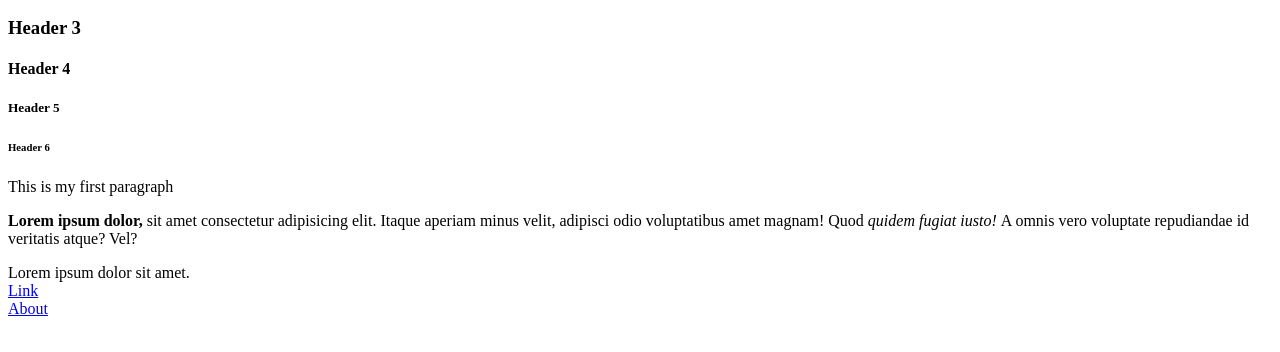
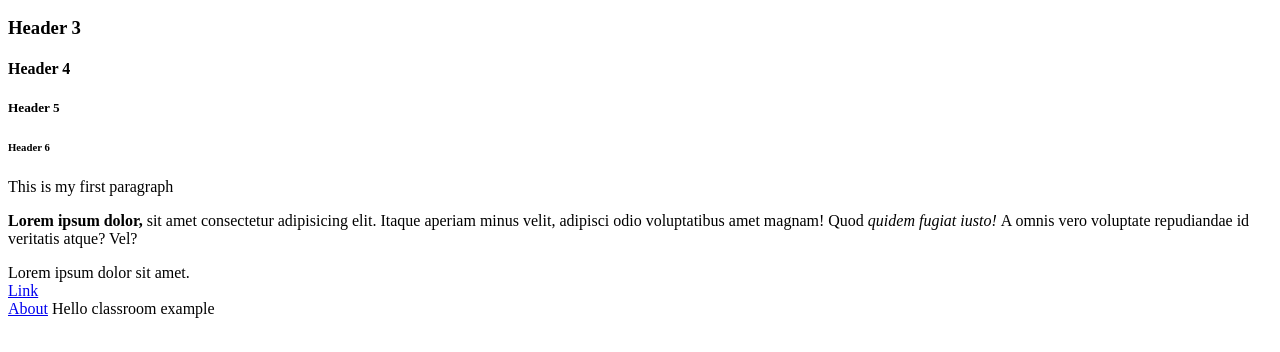
Before and after one commit to Sowmyak059/Frontend_html, a plain HTML site: page index.html in a window 1280 px wide. Shown: the part 110-462 px from the top of the page. Drawn offline with Linux system fonts and the light colour scheme.

Commit message:
changes related to live debugging

```diff
--- a/index.html
+++ b/index.html
@@ -28,6 +28,7 @@
             <a href="https://www.google.com/" target="_blank">Link</a>
             <br>
             <a href="about.html">About</a>
+            Hello classroom example
         </p>
 
     </body>
```
